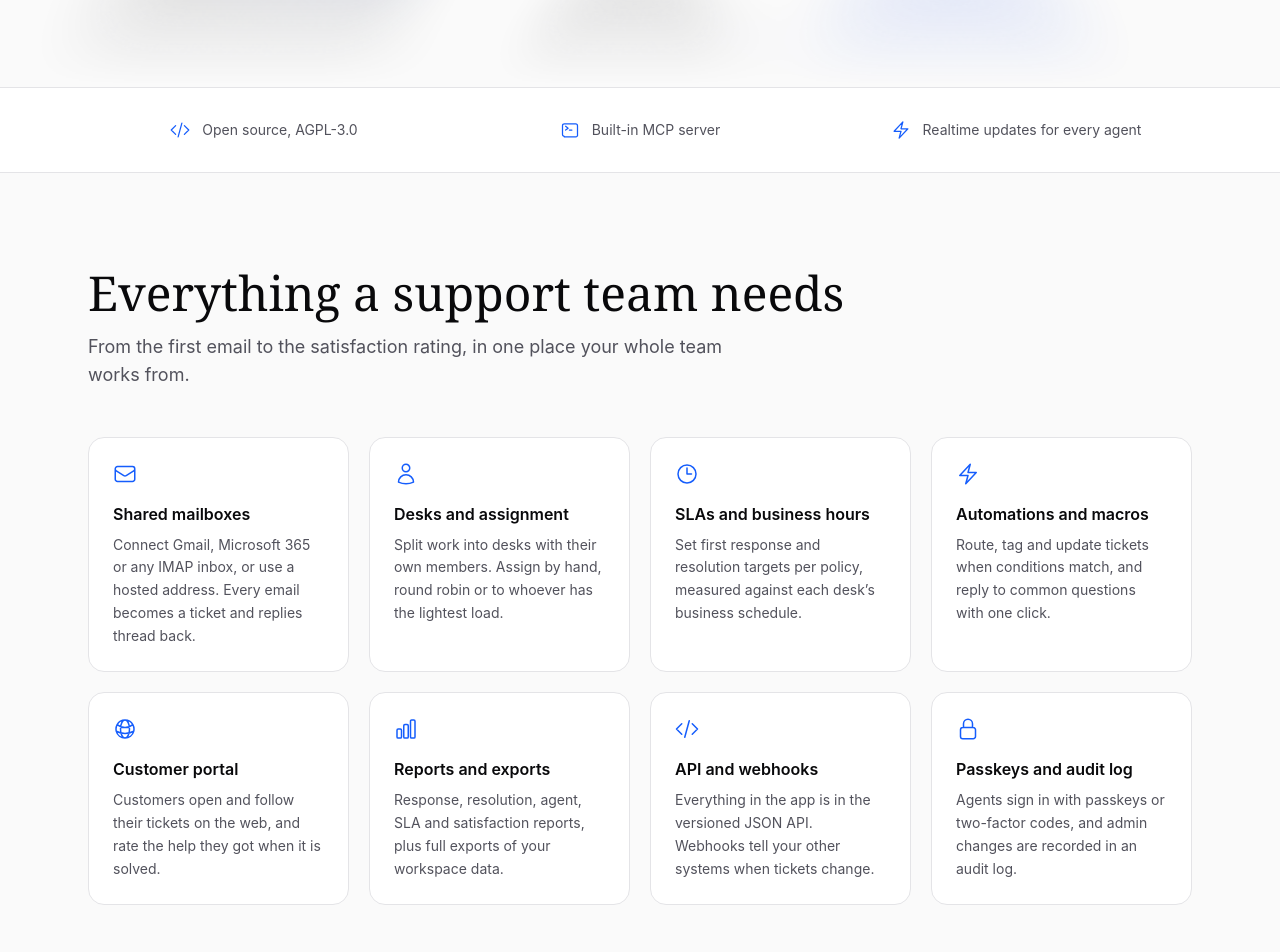
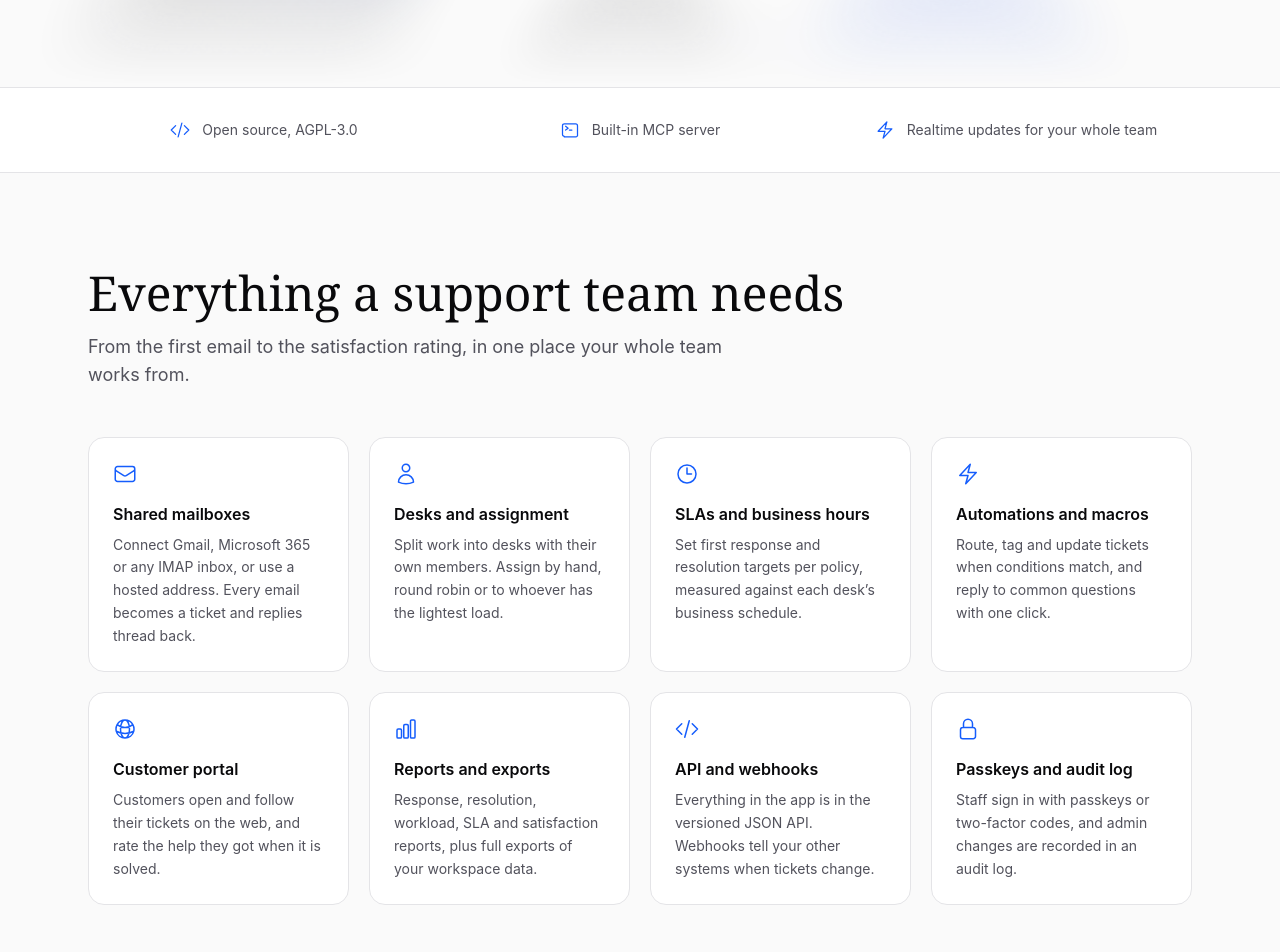
Before and after one commit to archboard/harbor-help-desk, an Astro site in the folder docs/: page / in a window 1280 px wide. Shown: the part 580-1532 px from the top of the page. Built offline with nearby package versions, Linux system fonts and the light colour scheme; Astro itself is replaced by a stand-in of ours.

Commit message:
Fix wording

```diff
--- a/docs/src/pages/index.astro
+++ b/docs/src/pages/index.astro
@@ -16,9 +16,9 @@ const features = [
   { icon: 'clock', title: 'SLAs and business hours', body: 'Set first response and resolution targets per policy, measured against each desk’s business schedule.' },
   { icon: 'bolt', title: 'Automations and macros', body: 'Route, tag and update tickets when conditions match, and reply to common questions with one click.' },
   { icon: 'globe', title: 'Customer portal', body: 'Customers open and follow their tickets on the web, and rate the help they got when it is solved.' },
-  { icon: 'chart', title: 'Reports and exports', body: 'Response, resolution, agent, SLA and satisfaction reports, plus full exports of your workspace data.' },
+  { icon: 'chart', title: 'Reports and exports', body: 'Response, resolution, workload, SLA and satisfaction reports, plus full exports of your workspace data.' },
   { icon: 'code', title: 'API and webhooks', body: 'Everything in the app is in the versioned JSON API. Webhooks tell your other systems when tickets change.' },
-  { icon: 'lock', title: 'Passkeys and audit log', body: 'Agents sign in with passkeys or two-factor codes, and admin changes are recorded in an audit log.' },
+  { icon: 'lock', title: 'Passkeys and audit log', body: 'Staff sign in with passkeys or two-factor codes, and admin changes are recorded in an audit log.' },
 ] as const;
 
 const mcpTools = ['search_tickets', 'claim_next_ticket', 'reply_to_ticket', 'apply_macro', 'set_reminder'];
@@ -170,7 +170,7 @@ const jsonLd = {
         <ul class="mx-auto grid max-w-6xl gap-6 px-6 py-8 text-sm text-gray-600 sm:grid-cols-3 dark:text-gray-300">
           <li class="flex items-center justify-center gap-3"><Icon name="code" class="size-5 text-primary-600 dark:text-primary-400" /> Open source, AGPL-3.0</li>
           <li class="flex items-center justify-center gap-3"><Icon name="terminal" class="size-5 text-primary-600 dark:text-primary-400" /> Built-in MCP server</li>
-          <li class="flex items-center justify-center gap-3"><Icon name="bolt" class="size-5 text-primary-600 dark:text-primary-400" /> Realtime updates for every agent</li>
+          <li class="flex items-center justify-center gap-3"><Icon name="bolt" class="size-5 text-primary-600 dark:text-primary-400" /> Realtime updates for your whole team</li>
         </ul>
       </section>
 
@@ -265,7 +265,7 @@ const jsonLd = {
 
       <section class="px-6 py-24">
         <div class="mx-auto max-w-6xl rounded-3xl bg-primary-900 px-8 py-16 text-center text-white dark:bg-primary-950 dark:ring-1 dark:ring-primary-800">
-          <h2 class="font-display text-4xl md:text-5xl">Give your inbox a harbor.</h2>
+          <h2 class="font-display text-4xl md:text-5xl">Every request deserves a safe harbor.</h2>
           <p class="mx-auto mt-4 max-w-xl text-primary-100">Start a hosted workspace, or install it on your own server for free.</p>
           <div class="mt-8 flex flex-wrap justify-center gap-3">
             <a href={CLOUD_URL} class="btn bg-white font-semibold text-primary-900 hover:bg-primary-50">Get started</a>
```
